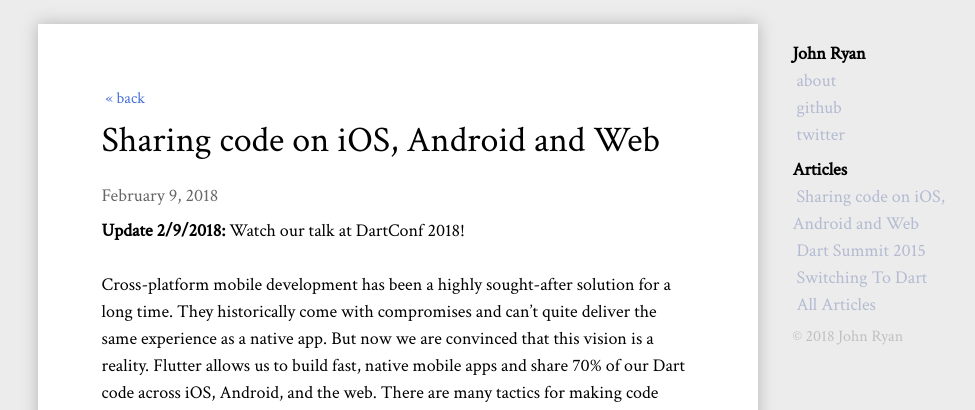
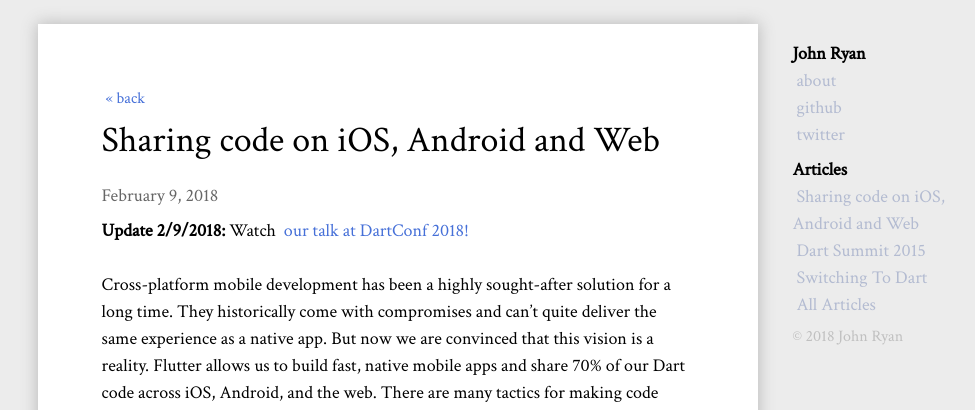
Before and after one commit to johnpryan/github-pages-src, a Jekyll site: the page built from _posts/2018-02-09-sharing-code-ios-android-web.md, in a window 1280 px wide and 900 px high. Shown: the top 410 px of the window, without its empty margins (242-1217 px from the left). Built offline with Jekyll 4.4.1, drawn with Linux system fonts in a browser that asks for light colours; some of the changed lines change nothing that is shown.

Commit message:
add hyperlink

```diff
--- a/_posts/2018-02-09-sharing-code-ios-android-web.md
+++ b/_posts/2018-02-09-sharing-code-ios-android-web.md
@@ -3,7 +3,8 @@ layout: post
 title: Sharing code on iOS, Android and Web
 ---
 
-**Update 2/9/2018:** Watch our talk at DartConf 2018!
+**Update 2/9/2018:** Watch [our talk at DartConf
+2018!](https://www.youtube.com/watch?v=GpLb2XvKv20)
 
 Cross-platform mobile development has been a highly sought-after solution for a
 long time. They historically come with compromises and can’t quite deliver the
```
